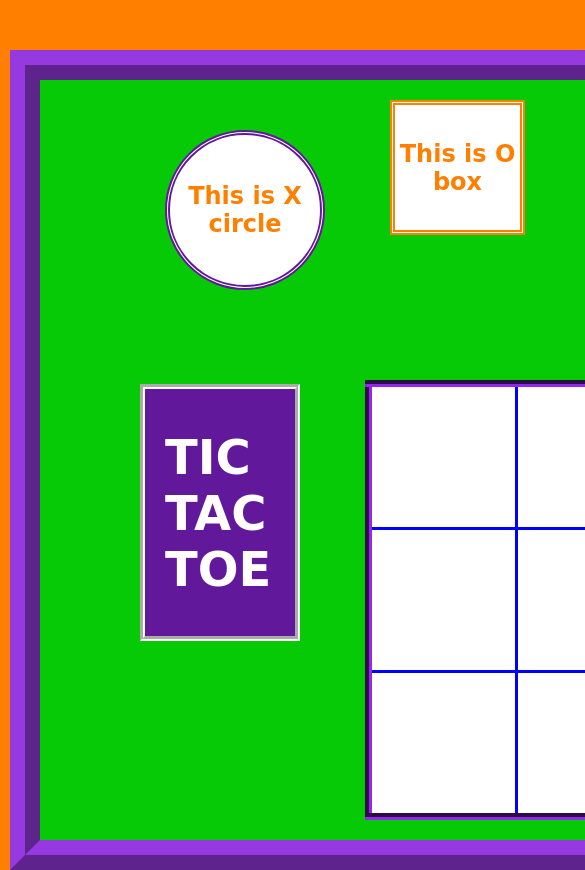
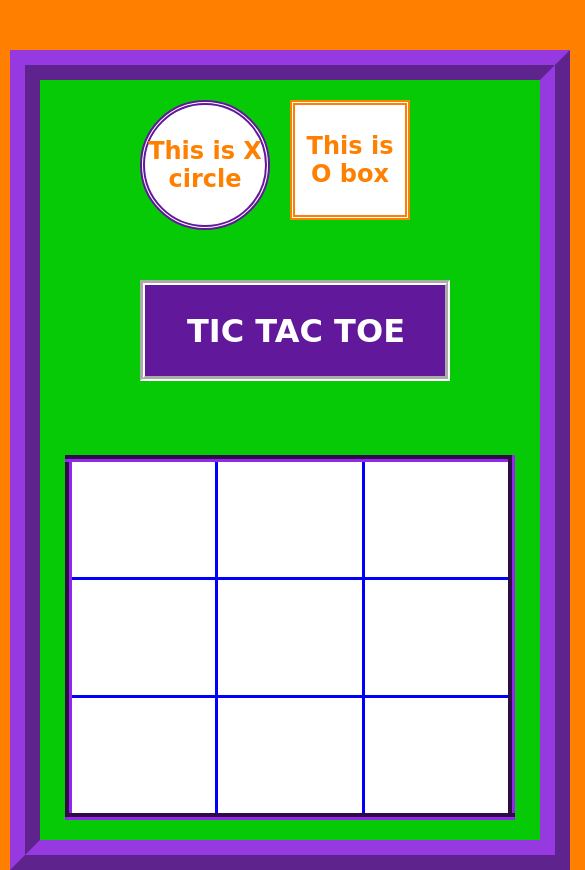
Before and after one commit to maresThere/tic-tac-toe, a website built with webpack: page src/index.html in a window 390 px wide. Shown: the top 870 px of the page, 585 px wide, since content can reach past the window. Built offline with nearby package versions, Linux system fonts and the light colour scheme; a web font is replaced by a local one.

Commit message:
added kap

```diff
--- a/src/styles/screen.scss
+++ b/src/styles/screen.scss
@@ -6,6 +6,7 @@ $base-font-family: 'Delius Unicase', cursive;
 $purple: #61189b;
 $lime: #06ca05;
 $orange: #ff8000;
+
 html {
   text-size-adjust: 100%;
 }
@@ -15,7 +16,7 @@ html {
   flex-direction: column;
   border: 30px ridge lighten($purple, 20%);
   margin: auto;
-  width: 800px;
+  width: 725px;
   height: 90vh;
   position: relative;
   top: 40px;
@@ -28,7 +29,7 @@ html {
   width: 150px;
   position: absolute;
   top: 40%;
-  left: 100px;
+  left: 70px;
   justify-content: center;
   border: 5px groove white;
 }
@@ -117,3 +118,62 @@ body.modal section {
   justify-content: center;
   box-shadow: 0 0 20px #333;
 }
+
+@media screen and (max-width: 850px) {
+  .wrapper {
+    width: 500px;
+    height: 90vh;
+    top: 40px;
+  }
+
+  table {
+    border-collapse: collapse;
+    margin: 0 auto;
+    background-color: white;
+    border: 7px outset  #61189b;
+    max-width: 300px;
+    position: absolute;
+    bottom: 20px;
+    right: 25px;
+  }
+
+  table td {
+    width: 75px;
+    height: 75px;
+    text-align: center;
+    // padding: 20px;
+  }
+
+  h1 {
+    font-size: 2em;
+    margin-left: 2px;
+    text-align: center;
+  }
+
+  #title {
+    width: 300px;
+    position: absolute;
+    top: 200px;
+    left: 100px;
+    justify-content: center;
+  }
+
+  .circle {
+    width: 120px;
+    height: 120px;
+    position: absolute;
+    top: 20px;
+    left: 100px;
+    align-items: center;
+  }
+
+  .square {
+    width: 110px;
+    height: 110px;
+    position: absolute;
+    top: 20px;
+    left: 250px;
+  }
+
+
+}
```
Also changed, not shown: src/images/letterO.png (deleted), 1 other file.
